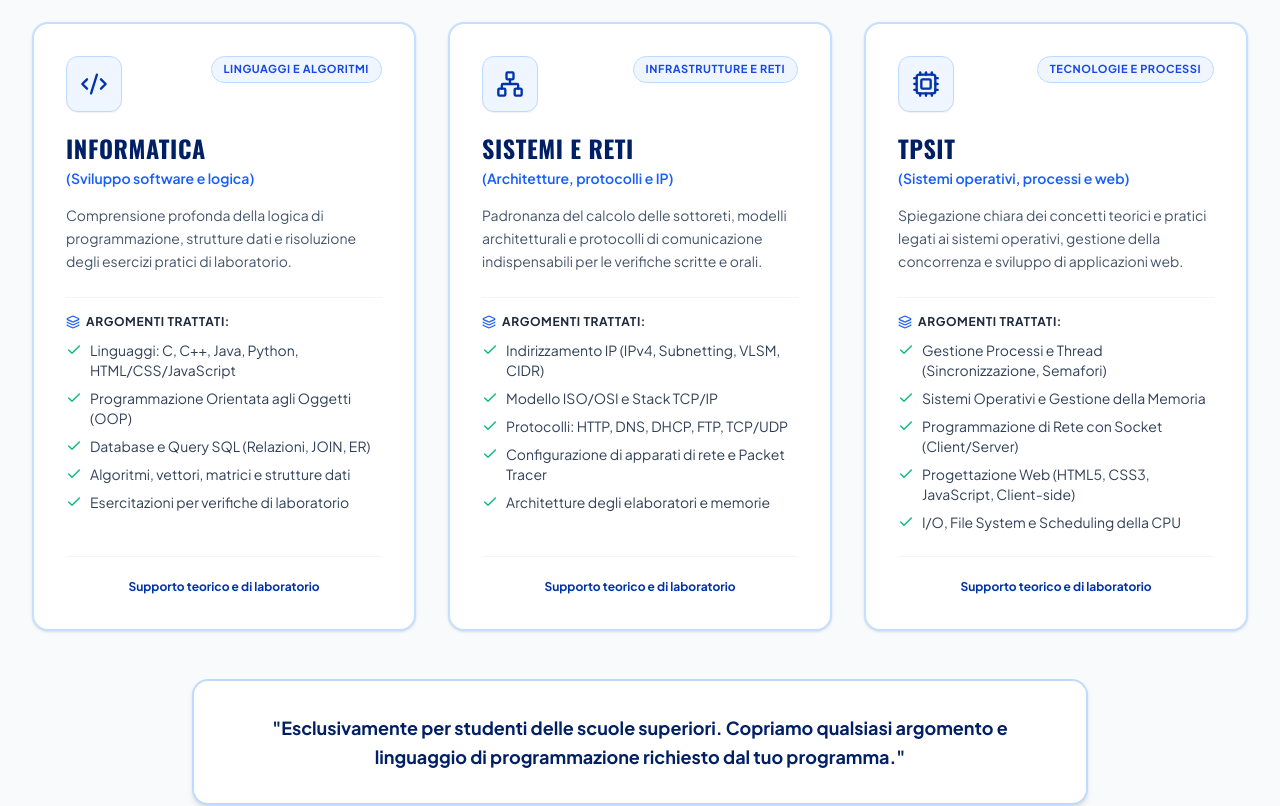
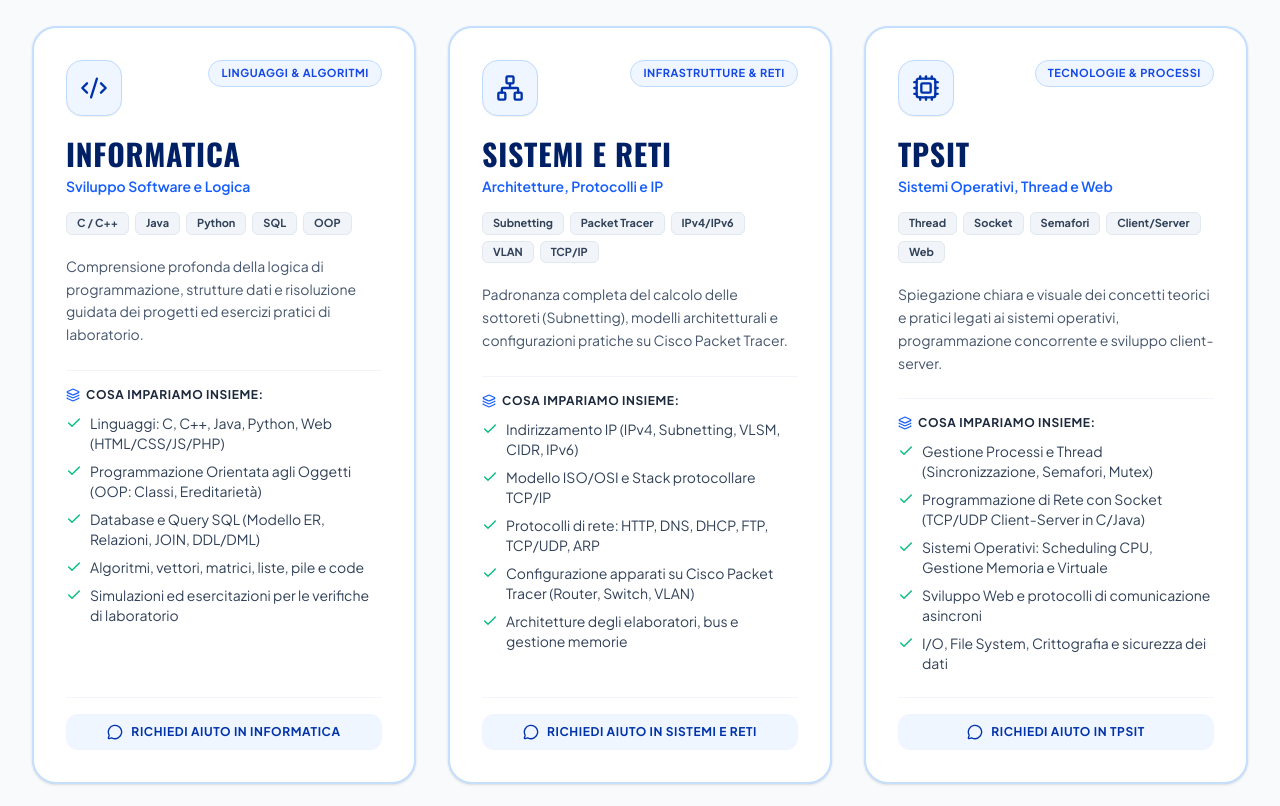
Before and after one commit to subtotalcrib6/ripetizioni, a React (Vite) app: page / in a window 1280 px wide. Shown: the part 2520-3326 px from the top of the page. Built offline with nearby package versions, Linux system fonts and the light colour scheme.

Commit message:
Update MaterieServizi.tsx

```diff
--- a/src/components/MaterieServizi.tsx
+++ b/src/components/MaterieServizi.tsx
@@ -1,13 +1,16 @@
 import React, { useState } from 'react';
-import { Code2, Network, Cpu, Check, BookOpen, Layers } from 'lucide-react';
+import { Code2, Network, Cpu, Check, BookOpen, Layers, MessageCircle, Sparkles, Award } from 'lucide-react';
+import { WHATSAPP_LINK } from './Navbar';
 
 interface SubjectCard {
   title: string;
   subtitle: string;
   icon: React.ComponentType<{ className?: string }>;
+  badge: string;
+  tags: string[];
   description: string;
   topics: string[];
-  badge: string;
+  waMessage: string;
 }
 
 export const MaterieServizi: React.FC = () => {
@@ -16,45 +19,51 @@ export const MaterieServizi: React.FC = () => {
   const subjects: SubjectCard[] = [
     {
       title: "Informatica",
-      subtitle: "Sviluppo software e logica",
+      subtitle: "Sviluppo Software e Logica",
       icon: Code2,
-      badge: "Linguaggi e Algoritmi",
-      description: "Comprensione profonda della logica di programmazione, strutture dati e risoluzione degli esercizi pratici di laboratorio.",
+      badge: "Linguaggi & Algoritmi",
+      tags: ["C / C++", "Java", "Python", "SQL", "OOP"],
+      description: "Comprensione profonda della logica di programmazione, strutture dati e risoluzione guidata dei progetti ed esercizi pratici di laboratorio.",
       topics: [
-        "Linguaggi: C, C++, Java, Python, HTML/CSS/JavaScript",
-        "Programmazione Orientata agli Oggetti (OOP)",
-        "Database e Query SQL (Relazioni, JOIN, ER)",
-        "Algoritmi, vettori, matrici e strutture dati",
-        "Esercitazioni per verifiche di laboratorio"
-      ]
+        "Linguaggi: C, C++, Java, Python, Web (HTML/CSS/JS/PHP)",
+        "Programmazione Orientata agli Oggetti (OOP: Classi, Ereditarietà)",
+        "Database e Query SQL (Modello ER, Relazioni, JOIN, DDL/DML)",
+        "Algoritmi, vettori, matrici, liste, pile e code",
+        "Simulazioni ed esercitazioni per le verifiche di laboratorio"
+      ],
+      waMessage: "Ciao Matteo! Vorrei fare ripetizioni di Informatica. Quando saresti disponibile?"
     },
     {
       title: "Sistemi e Reti",
-      subtitle: "Architetture, protocolli e IP",
+      subtitle: "Architetture, Protocolli e IP",
       icon: Network,
-      badge: "Infrastrutture e Reti",
-      description: "Padronanza del calcolo delle sottoreti, modelli architetturali e protocolli di comunicazione indispensabili per le verifiche scritte e orali.",
+      badge: "Infrastrutture & Reti",
+      tags: ["Subnetting", "Packet Tracer", "IPv4/IPv6", "VLAN", "TCP/IP"],
+      description: "Padronanza completa del calcolo delle sottoreti (Subnetting), modelli architetturali e configurazioni pratiche su Cisco Packet Tracer.",
       topics: [
-        "Indirizzamento IP (IPv4, Subnetting, VLSM, CIDR)",
-        "Modello ISO/OSI e Stack TCP/IP",
-        "Protocolli: HTTP, DNS, DHCP, FTP, TCP/UDP",
-        "Configurazione di apparati di rete e Packet Tracer",
-        "Architetture degli elaboratori e memorie"
-      ]
+        "Indirizzamento IP (IPv4, Subnetting, VLSM, CIDR, IPv6)",
+        "Modello ISO/OSI e Stack protocollare TCP/IP",
+        "Protocolli di rete: HTTP, DNS, DHCP, FTP, TCP/UDP, ARP",
+        "Configurazione apparati su Cisco Packet Tracer (Router, Switch, VLAN)",
+        "Architetture degli elaboratori, bus e gestione memorie"
+      ],
+      waMessage: "Ciao Matteo! Vorrei fare ripetizioni di Sistemi e Reti. Possiamo accordarci?"
     },
     {
       title: "TPSIT",
-      subtitle: "Sistemi operativi, processi e web",
+      subtitle: "Sistemi Operativi, Thread e Web",
       icon: Cpu,
-      badge: "Tecnologie e Processi",
-      description: "Spiegazione chiara dei concetti teorici e pratici legati ai sistemi operativi, gestione della concorrenza e sviluppo di applicazioni web.",
+      badge: "Tecnologie & Processi",
+      tags: ["Thread", "Socket", "Semafori", "Client/Server", "Web"],
+      description: "Spiegazione chiara e visuale dei concetti teorici e pratici legati ai sistemi operativi, programmazione concorrente e sviluppo client-server.",
       topics: [
-        "Gestione Processi e Thread (Sincronizzazione, Semafori)",
-        "Sistemi Operativi e Gestione della Memoria",
-        "Programmazione di Rete con Socket (Client/Server)",
-        "Progettazione Web (HTML5, CSS3, JavaScript, Client-side)",
-        "I/O, File System e Scheduling della CPU"
-      ]
+        "Gestione Processi e Thread (Sincronizzazione, Semafori, Mutex)",
+        "Programmazione di Rete con Socket (TCP/UDP Client-Server in C/Java)",
+        "Sistemi Operativi: Scheduling CPU, Gestione Memoria e Virtuale",
+        "Sviluppo Web e protocolli di comunicazione asincroni",
+        "I/O, File System, Crittografia e sicurezza dei dati"
+      ],
+      waMessage: "Ciao Matteo! Vorrei fare ripetizioni di TPSIT. Come possiamo organizzarci?"
     }
   ];
 
@@ -64,9 +73,9 @@ export const MaterieServizi: React.FC = () => {
 
         {/* Section Title */}
         <div className="text-center max-w-3xl mx-auto mb-12">
-          <div className="inline-flex items-center gap-2 px-3 py-1 rounded-md bg-blue-100/80 dark:bg-blue-950/80 border border-blue-200 dark:border-blue-800 text-[#0033aa] dark:text-sky-300 text-xs font-bold uppercase tracking-widest mb-3">
+          <div className="inline-flex items-center gap-2 px-3.5 py-1.5 rounded-full bg-blue-100/80 dark:bg-blue-950/80 border border-blue-200 dark:border-blue-800 text-[#0033aa] dark:text-sky-300 text-xs font-bold uppercase tracking-widest mb-3">
             <BookOpen className="w-3.5 h-3.5 text-blue-600 dark:text-sky-400" />
-            <span>Materie Scolastiche</span>
+            <span>Materie di Indirizzo</span>
           </div>
           <h2 className="text-3xl sm:text-5xl font-black text-[#002066] dark:text-slate-100 uppercase tracking-tight font-display">
             MATERIE E SUPPORTO
@@ -74,7 +83,7 @@ export const MaterieServizi: React.FC = () => {
           <div className="w-20 h-1.5 bg-[#0033aa] dark:bg-sky-400 mx-auto mt-3 rounded-full" />
         </div>
 
-        {/* 3 Clean White Cards with Blue Borders */}
+        {/* 3 Subject Cards */}
         <div className="grid grid-cols-1 md:grid-cols-3 gap-8">
           {subjects.map((sub) => {
             const IconComponent = sub.icon;
@@ -84,7 +93,7 @@ export const MaterieServizi: React.FC = () => {
               <div
                 key={sub.title}
                 onClick={() => setSelectedSubject(isSelected ? null : sub.title)}
-                className={`bg-white dark:bg-slate-900 rounded-2xl border-2 transition-all duration-200 p-6 sm:p-8 flex flex-col justify-between cursor-pointer relative shadow-sm hover:shadow-xl ${
+                className={`bg-white dark:bg-slate-900 rounded-3xl border-2 transition-all duration-200 p-6 sm:p-8 flex flex-col justify-between cursor-pointer relative shadow-sm hover:shadow-xl ${
                   isSelected
                     ? 'border-[#0033aa] dark:border-sky-400 ring-4 ring-blue-100 dark:ring-slate-800 scale-[1.02]'
                     : 'border-blue-200/90 dark:border-slate-800 hover:border-[#0033aa] dark:hover:border-sky-400'
@@ -93,7 +102,7 @@ export const MaterieServizi: React.FC = () => {
                 <div>
                   {/* Top Header Card */}
                   <div className="flex items-start justify-between gap-4 mb-5">
-                    <div className="w-14 h-14 rounded-xl bg-blue-50 dark:bg-slate-800 border border-blue-200 dark:border-slate-700 flex items-center justify-center text-[#0033aa] dark:text-sky-400 shrink-0 shadow-2xs">
+                    <div className="w-14 h-14 rounded-2xl bg-blue-50 dark:bg-slate-800 border border-blue-200 dark:border-slate-700 flex items-center justify-center text-[#0033aa] dark:text-sky-400 shrink-0 shadow-2xs">
                       <IconComponent className="w-7 h-7 text-[#0033aa] dark:text-sky-400" />
                     </div>
                     <span className="text-[11px] font-bold tracking-wider text-blue-700 dark:text-sky-300 bg-blue-50 dark:bg-slate-800 border border-blue-200 dark:border-slate-700 px-3 py-1 rounded-full uppercase">
@@ -102,12 +111,24 @@ export const MaterieServizi: React.FC = () => {
                   </div>
 
                   {/* Title & Subtitle */}
-                  <h3 className="font-display font-bold text-2xl text-[#002066] dark:text-slate-100 uppercase tracking-wide mb-1">
+                  <h3 className="font-display font-bold text-2xl sm:text-3xl text-[#002066] dark:text-slate-100 uppercase tracking-wide mb-1">
                     {sub.title}
                   </h3>
                   <p className="text-sm font-semibold text-blue-600 dark:text-sky-400 mb-4">
-                    ({sub.subtitle})
+                    {sub.subtitle}
                   </p>
+
+                  {/* Tech Stack Pills */}
+                  <div className="flex flex-wrap gap-1.5 mb-5">
+                    {sub.tags.map((tag, tIdx) => (
+                      <span
+                        key={tIdx}
+                        className="text-[11px] font-bold px-2.5 py-0.5 rounded-md bg-slate-100 dark:bg-slate-800 text-slate-700 dark:text-slate-300 border border-slate-200 dark:border-slate-700"
+                      >
+                        {tag}
+                      </span>
+                    ))}
+                  </div>
 
                   <p className="text-slate-600 dark:text-slate-300 text-sm leading-relaxed mb-6">
                     {sub.description}
@@ -117,7 +138,7 @@ export const MaterieServizi: React.FC = () => {
                   <div className="space-y-2.5 pt-4 border-t border-slate-100 dark:border-slate-800">
                     <span className="text-xs font-bold uppercase tracking-wider text-slate-800 dark:text-slate-200 flex items-center gap-1.5">
                       <Layers className="w-3.5 h-3.5 text-blue-600 dark:text-sky-400" />
-                      <span>Argomenti Trattati:</span>
+                      <span>Cosa Impariamo Insieme:</span>
                     </span>
                     <ul className="space-y-2 text-xs sm:text-sm text-slate-700 dark:text-slate-300">
                       {sub.topics.map((topic, i) => (
@@ -130,21 +151,38 @@ export const MaterieServizi: React.FC = () => {
                   </div>
                 </div>
 
-                {/* Bottom Badge Note */}
-                <div className="mt-6 pt-4 border-t border-slate-100 dark:border-slate-800 text-center">
-                  <span className="text-xs font-bold text-[#0033aa] dark:text-sky-400 hover:underline inline-flex items-center gap-1">
-                    <span>Supporto teorico e di laboratorio</span>
-                  </span>
+                {/* Bottom Action Link */}
+                <div className="mt-6 pt-4 border-t border-slate-100 dark:border-slate-800">
+                  <a
+                    href={`https://wa.me/393452590069?text=${encodeURIComponent(sub.waMessage)}`}
+                    target="_blank"
+                    rel="noopener noreferrer"
+                    onClick={(e) => e.stopPropagation()}
+                    className="w-full inline-flex items-center justify-center gap-2 py-2.5 px-4 rounded-xl bg-blue-50 dark:bg-slate-800 hover:bg-[#0033aa] dark:hover:bg-sky-500 text-[#0033aa] dark:text-sky-300 hover:text-white dark:hover:text-slate-950 font-bold text-xs uppercase tracking-wider transition-all"
+                  >
+                    <MessageCircle className="w-4 h-4" />
+                    <span>Richiedi aiuto in {sub.title}</span>
+                  </a>
                 </div>
+
               </div>
             );
           })}
         </div>
 
         {/* Required Caption Box Below Cards */}
-        <div className="mt-12 bg-white dark:bg-slate-900 rounded-2xl border-2 border-blue-200 dark:border-slate-800 p-6 sm:p-8 text-center max-w-4xl mx-auto shadow-md">
-          <p className="text-base sm:text-lg font-bold text-[#002066] dark:text-slate-100 leading-relaxed">
-            "Esclusivamente per studenti delle scuole superiori. Copriamo qualsiasi argomento e linguaggio di programmazione richiesto dal tuo programma."
+        <div className="mt-12 bg-white dark:bg-slate-900 rounded-3xl border-2 border-blue-200/80 dark:border-slate-800 p-6 sm:p-8 text-center max-w-4xl mx-auto shadow-md relative overflow-hidden">
+          <div className="inline-flex items-center gap-2 px-3 py-1 rounded-full bg-amber-50 dark:bg-amber-950/60 border border-amber-200 dark:border-amber-800 text-amber-800 dark:text-amber-300 text-xs font-bold uppercase tracking-wider mb-3">
+            <Award className="w-3.5 h-3.5 text-amber-600" />
+            <span>Target Scuole Superiori</span>
+          </div>
+
+          <p className="text-base sm:text-xl font-bold text-[#002066] dark:text-slate-100 leading-relaxed mb-2 font-display">
+            Preparazione mirata per Verifiche di Laboratorio, Recupero Debiti Estivi e Seconda Prova di Maturità ITI
+          </p>
+
+          <p className="text-xs sm:text-sm text-slate-600 dark:text-slate-400 max-w-2xl mx-auto">
+            Copriamo qualsiasi linguaggio di programmazione, libreria o argomento richiesto dal programma scolastico del tuo professore.
           </p>
         </div>
 
```
